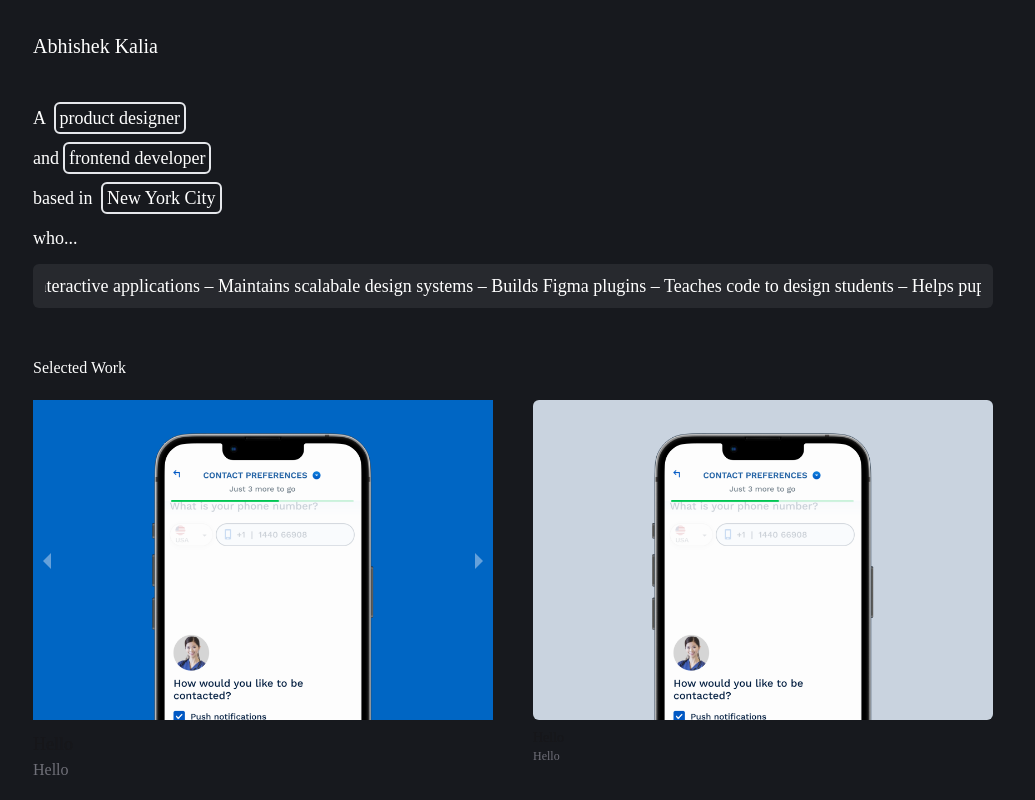
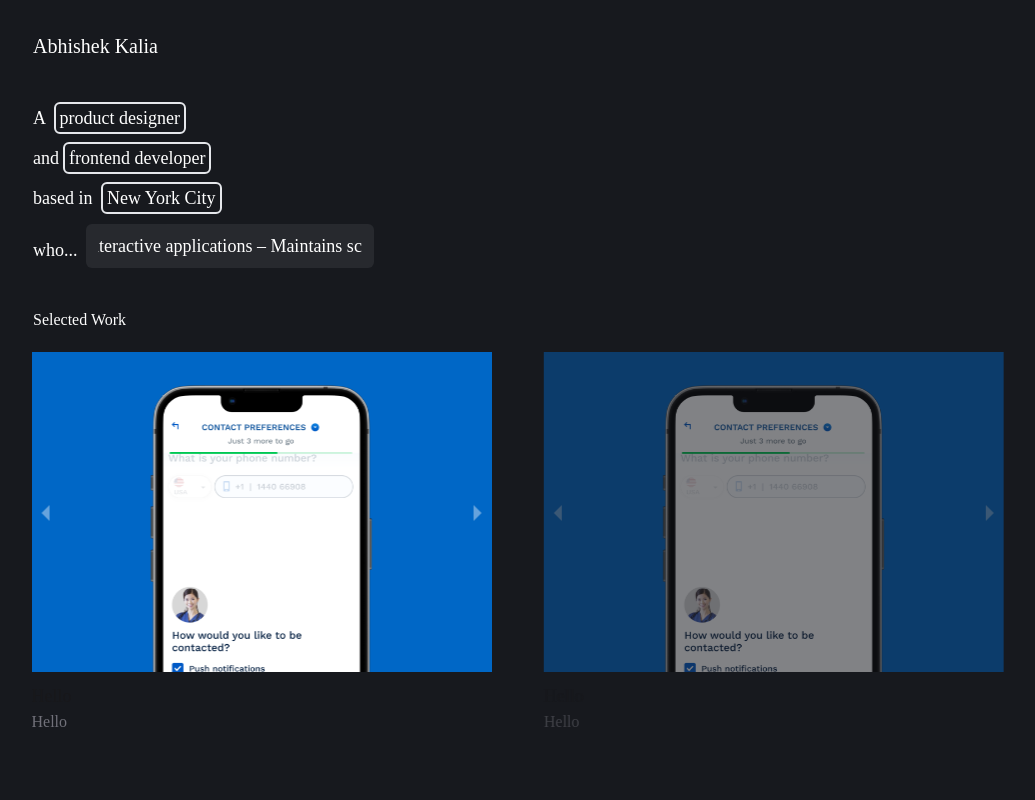
Before and after one commit to designdevhybrid/portfolio-v2, a Next.js app: page / in a window 1280 px wide. Shown: the whole page, without its empty margins (127-1162 px from the left). Built offline with nearby package versions, Linux system fonts and the light colour scheme; a web font is replaced by a local one.

Commit message:
Update animation

```diff
--- a/src/sections/Hero.tsx
+++ b/src/sections/Hero.tsx
@@ -30,19 +30,22 @@ const Hero: FC<HeroProps> = ({}) => {
           <span className="border-2 p-1 mx-1 rounded-md">New York City</span>{" "}
         </p>
       </Transition>
+
+      <div className="flex">
         <Transition delay={3.4}>
-        <p className="text-lg my-3">who...</p>
+          <p className="text-lg mt-3">who...</p>
         </Transition>
         <Transition delay={4.2}>
-        <div className="bg-[#27292E] py-2 px-3 my-2 rounded-md">
-          <Marquee className=" text-white rounded-md text-lg">
-            &nbsp; Designs usable interfaces – Builds interactive applications –
-            Maintains scalabale design systems – Builds Figma plugins – Teaches
-            code to design students – Helps puppies find homes – Is just trying
-            to do his best –
+          <div className="bg-[#27292E] py-2 px-3 ml-2 rounded-md w-72">
+            <Marquee className=" text-white rounded-md text-lg" pauseOnHover>
+              &nbsp; Designs usable interfaces – Builds interactive applications
+              – Maintains scalabale design systems – Builds Figma plugins –
+              Teaches code to design students – Helps puppies find homes – Is
+              just trying to do his best –
             </Marquee>
           </div>
         </Transition>
+      </div>
     </div>
   );
 };
--- a/src/sections/Work.tsx
+++ b/src/sections/Work.tsx
@@ -9,16 +9,18 @@ interface WorkProps {}
 
 const Work: FC<WorkProps> = ({}) => {
   return (
+    <div>
       <Transition delay={5}>
         <p className="mt-10 mb-5">Selected Work</p>
+      </Transition>
       <div className="grid gap-10 grid-cols-1 md:grid-cols-2">
+        <Transition delay={5.2}>
           <Link href="/">
             <div className="project cursor-pointer transition-all hover:scale-[105%]">
               <Carousel
                 showArrows={true}
                 showStatus={false}
                 showIndicators={false}
-              autoPlay
                 infiniteLoop
                 className="mb-[-30px]"
               >
@@ -43,24 +45,41 @@ const Work: FC<WorkProps> = ({}) => {
               </div>
             </div>
           </Link>
+        </Transition>
+        <Transition delay={5.4}>
           <Link href="/">
             <div className="project cursor-pointer transition-all hover:scale-[105%]">
+              <Carousel
+                showArrows={true}
+                showStatus={false}
+                showIndicators={false}
+                infiniteLoop
+                className="mb-[-30px]"
+              >
                 <Image
                   src={amgen}
-              className="image mb-2 h-80 rounded-md bg-slate-300 object-cover"
+                  className="image h-80 object-cover bg-[#0067C6]"
                   unoptimized
                   alt=""
                 />
-            <div className="title text-sm font-medium text-zinc-900 dark:text-zinc-100">
+                <Image
+                  src={amgen}
+                  className="image h-80 object-cover bg-[#0067C6]"
+                  unoptimized
+                  alt=""
+                />
+              </Carousel>
+              <div className="title text-lg font-medium text-zinc-900 dark:text-zinc-100">
                 Hello
               </div>
-            <div className="subtitle text-xs text-zinc-500 dark:text-zinc-400">
+              <div className="subtitle text-md text-zinc-500 dark:text-zinc-400">
                 Hello
               </div>
             </div>
           </Link>
+        </Transition>
       </div>
-    </Transition>
+    </div>
   );
 };
 
```
Lines whose indentation alone changed are shown as unchanged.
